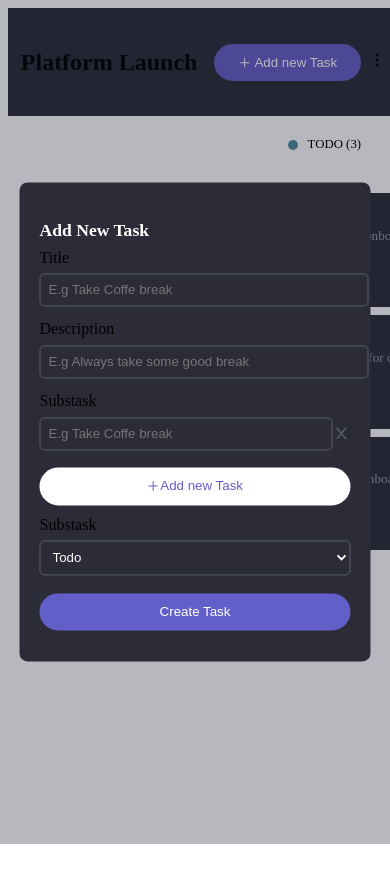
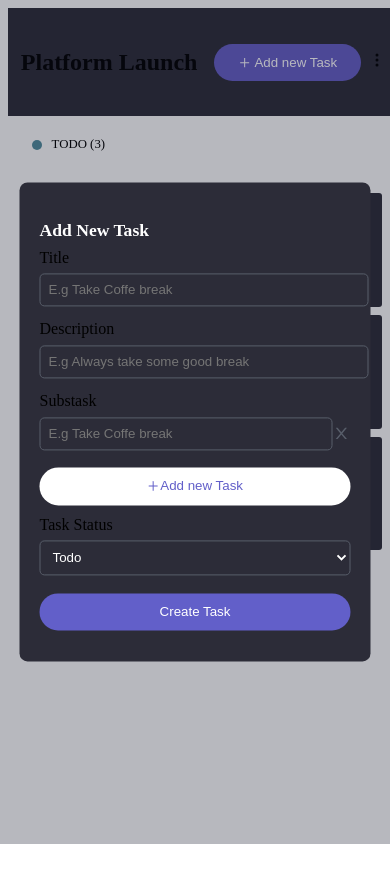
Before and after one commit to obodobright/PMA-Kanban, a Next.js app: page /Platform in a window 390 px wide. Both pictures are taken after a click on the button "Add new Task". Shown: the top 882 px of the page. Built offline with nearby package versions, Linux system fonts and the light colour scheme.

Commit message:
fixed glitches

```diff
--- a/component/Layout/index.tsx
+++ b/component/Layout/index.tsx
@@ -2,6 +2,7 @@ import React, { useContext } from "react"
 import NavBar from "../Navbar"
 import Sidebar from "../Sidebar"
 import { BoardContext } from "@/app/context";
+import styles from "./styles.module.css"
 interface Props {
     children?: React.ReactNode;
     title: string
@@ -14,10 +15,10 @@ const Layout: React.FC<Props> = ({ children, title }) => {
             <section style={{ display: "flex" }}>
                 <Sidebar />
                 <NavBar title={title} />
+                {/* tyle={{ marginLeft: nav ? "16rem" : "0rem", marginTop: "5rem", }} */}
             </section>
-            <section style={{ marginLeft: nav ? "16rem" : "0rem", marginTop: "5rem", }}>
+            <section className={nav ? styles["sidebar-container-open"] : styles["sidebar-container-close"]}>
                 {children}
-
             </section>
         </main>
     )
--- /dev/null
+++ b/component/Layout/styles.module.css
@@ -0,0 +1,18 @@
+.sidebar-container-open {
+    margin-left: 16rem;
+    margin-top: 5rem;
+}
+
+.sidebar-container-close {
+    margin-left: 0rem;
+    margin-top: 5rem;
+}
+
+@media (max-width: 1200px) {
+    .sidebar-container-open {
+        margin-left: 0rem;
+    }
+    .sidebar-container-close {
+        margin-left: 0rem;
+    }
+}
--- a/component/NewTask/index.tsx
+++ b/component/NewTask/index.tsx
@@ -104,7 +104,7 @@ const NewTask: React.FC<modalProps> = ({ open, onClose }) => {
                         <span>Add new Task</span>
                     </button>
                     <section className={styles["input-wrapper"]}>
-                        <label htmlFor="title">Substask</label>
+                        <label htmlFor="title">Task Status</label>
                         <select value={status} onChange={(e) => setStatus(e.target.value)} name="status" defaultValue={"Todo"}>
                             <option value="todo">Todo</option>
                             <option value="doing">Doing</option>
--- a/pages/Platform/SubtaskCard.tsx
+++ b/pages/Platform/SubtaskCard.tsx
@@ -11,7 +11,7 @@ const SubtaskCard: React.FC<taskProp> = ({ task }) => {
     return (
         <div className={styles['sub-card']}>
             <input className={isChecked ? styles["checked"] : ""} onChange={() => setIsChecked((prev) => !prev)} type="checkbox" checked={isChecked} />
-            <span style={isChecked ? { textDecoration: "line-through", color: "#74767d" } : { color: "#fff", textDecoration: "normal" }}>{task?.description}</span>
+            <span style={isChecked ? { textDecoration: "line-through", color: "#74767d" } : { color: "#fff", textDecoration: "none" }}>{task?.description}</span>
         </div>
     )
 }
--- a/pages/Platform/style.module.css
+++ b/pages/Platform/style.module.css
@@ -161,4 +161,8 @@
     .p-container {
         margin-left: 0rem !important;
     }
+    .card-container {
+        height: 350px;
+        overflow: scroll;
+    }
 }
```
